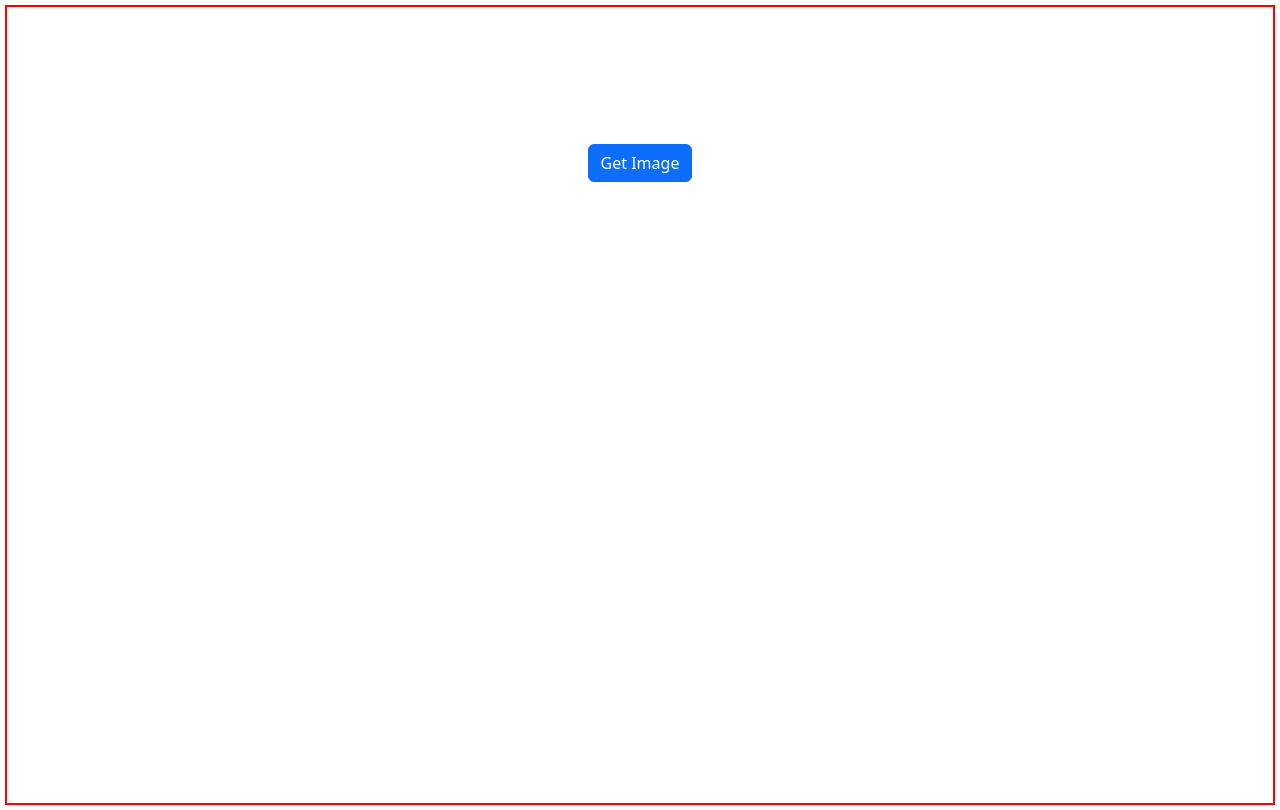
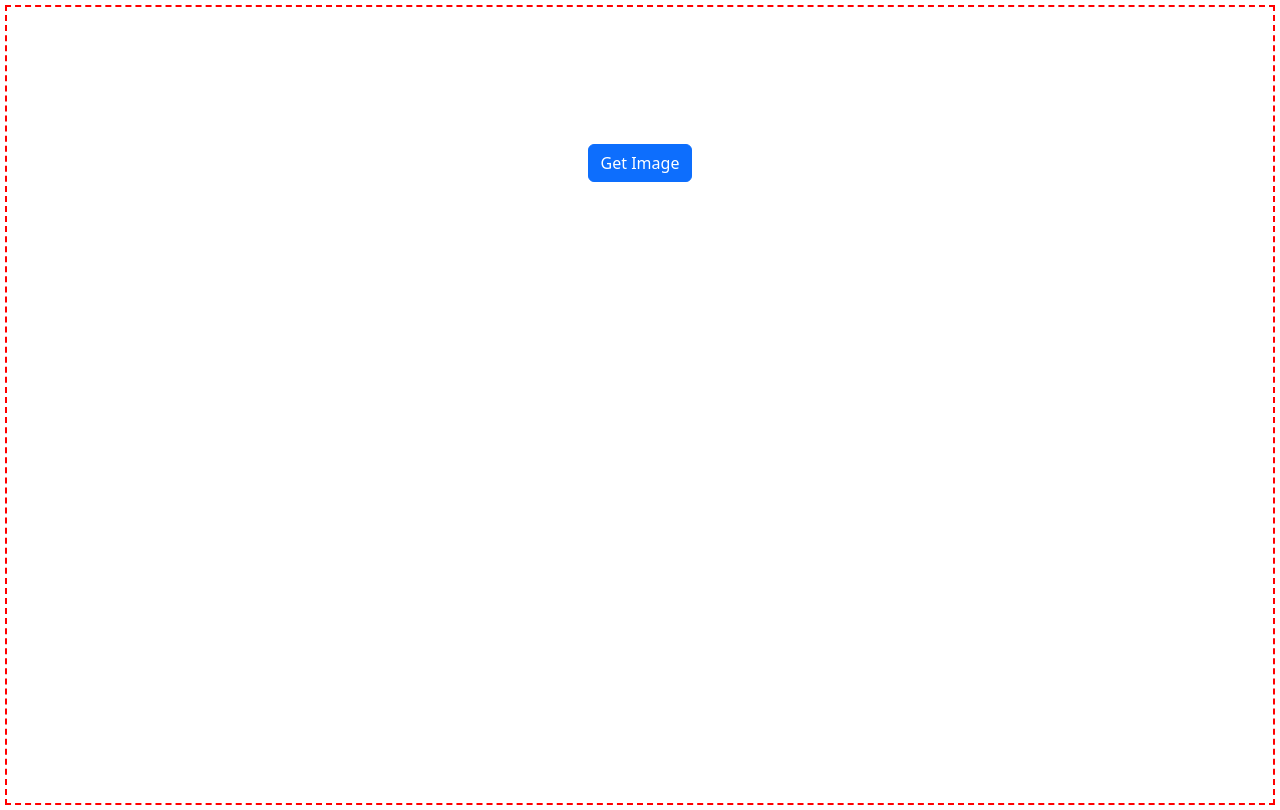
Before and after one commit to Jayasankar9133/images, a plain HTML site: page index.html in a window 1280 px wide. Drawn offline with nearby package versions, Linux system fonts and the light colour scheme.

Commit message:
change index.css

```diff
--- a/index.css
+++ b/index.css
@@ -11,7 +11,7 @@
     height: 100vh;
     align-items: center;
     padding: 20px;
-    border: 2px red solid;
+    border: 2px red dashed;
     margin: 5px;
 }
 
```
